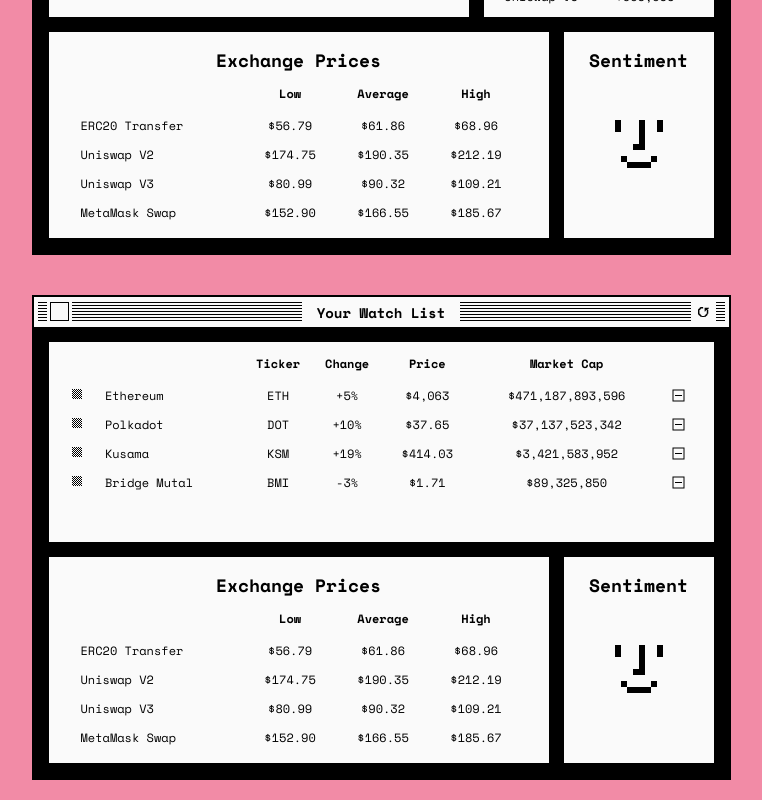
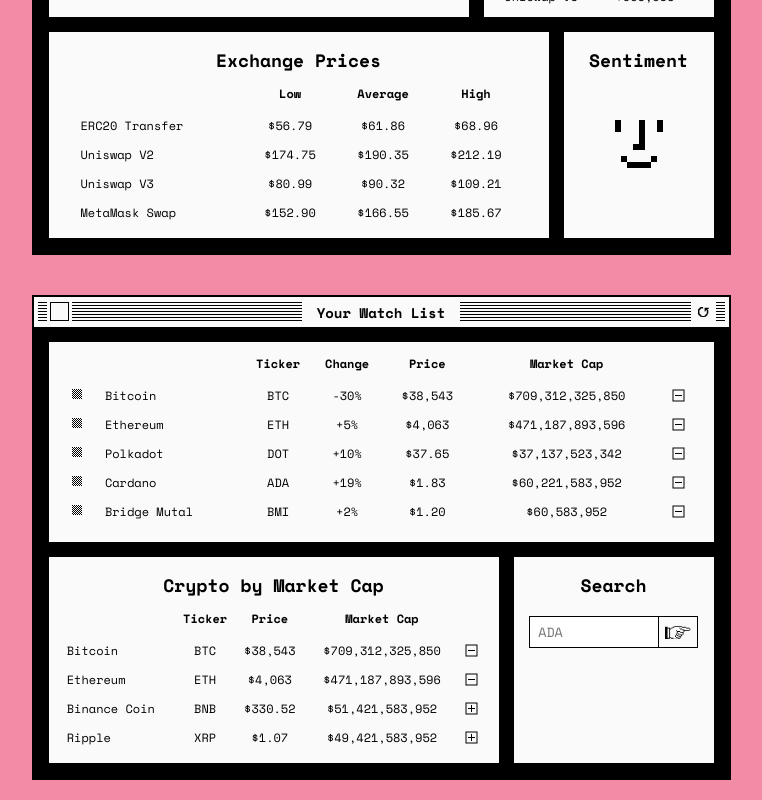
Before and after one commit to oisa/curly, a React (Create React App) app: page / in a window 1280 px wide. Shown: the part 454-1254 px from the top of the page, without its empty margins (259-1021 px from the left). Built offline with nearby package versions, Linux system fonts and the light colour scheme.

Commit message:
Adds entire watch list widget in with again, minor tweaks to the CSS.

```diff
--- a/src/App.css
+++ b/src/App.css
@@ -22,6 +22,7 @@
   /* ----- Padding standards ----- */
 
   --padding-titles: 15px;
+  --padding-general: 15px;
 
   /* ----- Line weight standards ----- */
 
@@ -175,6 +176,21 @@
   cursor: pointer;
   fill: rgb(var(--secondary-window));
   stroke: rgb(var(--primary-window));
+  position: relative;
+  top: 2px;
+}
+
+.icon-button-add {
+  cursor: pointer;
+  fill: rgb(var(--secondary-window));
+  stroke: rgb(var(--primary-window));
+  position: relative;
+  top: 2px;
+}
+
+.icon-button-pointing-hand {
+  cursor: pointer;
+  fill: rgb(var(--primary-window));
   position: relative;
   top: 2px;
 }
@@ -340,6 +356,11 @@
   justify-content: center;
 }
 
+.generic-title {
+  text-align: center;
+  padding: var(--padding-titles);
+}
+
 
 /* ----- Table Styling ----- */
 
@@ -377,6 +398,12 @@
 
 .wishlist-table > tr > td:nth-of-type(2) {
   text-align: left;
+}
+
+.crypto-by-market-cap-table {
+  margin: -10px 0 10px 0;
+  width: 95%;
+  text-align: center;
 }
 
 
@@ -422,7 +449,6 @@
   padding: var(--padding-titles);
 }
 
-
 /* Exchange Prices Module */
 .eth-gas-fees-exchange-prices-container {
   width: 500px;
@@ -431,10 +457,6 @@
   display: flex;
   flex-direction: column;
   align-items: center;
-}
-
-.eth-gas-fees-exchange-prices-title {
-  padding: var(--padding-titles);
 }
 
 /* Market Sentiment Module */
@@ -474,6 +496,55 @@
   display: flex;
   flex-direction: column;
   align-items: center;
+}
+
+/* Module Crypto By Market Cap */
+.crypto-by-market-cap-container {
+  width: 450px;
+  min-height: 200px;
+  color: rgb(var(--primary-window));
+  background-color: rgb(var(--secondary-window));
+  display: flex;
+  flex-direction: column;
+  align-items: center;
+}
+
+/* Module Search */
+.search-container {
+  width: 200px;
+  min-height: 200px;
+  color: rgb(var(--primary-window));
+  background-color: rgb(var(--secondary-window));
+  display: flex;
+  flex-direction: column;
+  align-items: center;
+}
+
+.search-element-container {
+  display: flex;
+  flex-direction: row;
+  padding: 0 var(--padding-general) var(--padding-general) var(--padding-general);
+  justify-content: center;
+}
+
+input[type="field" i] {
+  padding: 5px;
+  font-family: 'Space Mono', monospace;
+  outline: 1px solid rgb(var(--primary-window));
+  width: 70%;
+  border: none;
+}
+
+input[type="field" i]::placeholder {
+  padding: 3px;
+}
+
+.search-element-container > button {
+  background-color: rgb(var(--secondary-window));
+  border: none;
+  outline: 1px solid rgb(var(--primary-window));
+  cursor: pointer;
+
 }
 
 
--- /dev/null
+++ b/src/assets/IconButtonAdd.js
@@ -0,0 +1,12 @@
+const IconButtonAdd = () => {
+  return (
+    <svg className="icon-button-add" width="13" height="13" viewBox="0 0 13 13" fill="none" xmlns="http://www.w3.org/2000/svg">
+    <rect x="1" y="1" width="11" height="11" />
+    <line x1="3" y1="6.5" x2="10" y2="6.5" />
+    <line x1="6.5" y1="3" x2="6.5" y2="10" />
+    </svg>
+
+  )
+}
+
+export default IconButtonAdd;
--- /dev/null
+++ b/src/assets/IconButtonPointingHand.js
@@ -0,0 +1,31 @@
+const IconButtonPointingHand = () => {
+  return (
+    <svg className="icon-button-pointing-hand" width="25.5" height="13.5" viewBox="0 0 34 18" fill="none" xmlns="http://www.w3.org/2000/svg">
+    <path d="M19.125 2.25H20.25V3.375H19.125V2.25Z" />
+    <path d="M14.625 5.625H15.75V6.75H14.625V5.625Z" />
+    <path fill-rule="evenodd" clip-rule="evenodd" d="M0 2.25V3.375V4.5V5.625V6.75V7.875V9V10.125V11.25V12.375V13.5V14.625V15.75V16.875V18H1.125H2.25H3.375V16.875H4.5H5.625H6.75V15.75H7.875V14.625H6.75V13.5V12.375V11.25V10.125V9V7.875V6.75V5.625V4.5H7.875V3.375H6.75V2.25H5.625H4.5H3.375V1.125H2.25H1.125H0V2.25ZM3.375 10.125V9V7.875V6.75V5.625V4.5V3.375H4.5H5.625V4.5V5.625V6.75V7.875V9V10.125V11.25V12.375V13.5V14.625V15.75H4.5H3.375V14.625V13.5V12.375V11.25V10.125Z" />
+    <path d="M9 15.75H7.875V16.875H9H10.125H11.25V15.75H10.125H9Z" />
+    <path d="M12.375 16.875H11.25V18H12.375H13.5H14.625H15.75H16.875V16.875H15.75H14.625H13.5H12.375Z" />
+    <path d="M9 2.25H7.875V3.375H9H10.125V2.25H9Z" />
+    <path d="M11.25 1.125H10.125V2.25H11.25H12.375V1.125H11.25Z" />
+    <path d="M13.5 0H12.375V1.125H13.5H14.625H15.75H16.875H18H19.125H20.25H21.375H22.5V0H21.375H20.25H19.125H18H16.875H15.75H14.625H13.5Z" />
+    <path d="M28.125 1.125H27H25.875H24.75H23.625H22.5V2.25H23.625H24.75H25.875H27H28.125V1.125Z" />
+    <path d="M22.5 3.375H21.375H20.25V4.5H21.375H22.5V3.375Z" />
+    <path d="M25.875 7.875V6.75H27H28.125H29.25H30.375H31.5H32.625V5.625H31.5H30.375H29.25H28.125H27H25.875V4.5H24.75H23.625H22.5V5.625H23.625H24.75V6.75V7.875H25.875Z" />
+    <path d="M24.75 11.25V10.125V9V7.875H23.625H22.5H21.375H20.25V9H21.375H22.5H23.625V10.125V11.25H24.75Z" />
+    <path d="M16.875 10.125V9V7.875H18H19.125H20.25V6.75H19.125H18H16.875H15.75V7.875V9V10.125H16.875Z" />
+    <path d="M18 10.125H16.875V11.25H18H19.125V10.125H18Z" />
+    <path d="M20.25 11.25H19.125V12.375H20.25H21.375V13.5H22.5V12.375H23.625V11.25H22.5H21.375H20.25Z" />
+    <path d="M21.375 15.75V14.625V13.5H20.25H19.125H18V14.625H19.125H20.25V15.75H21.375Z" />
+    <path d="M18 12.375H16.875H15.75V13.5H16.875H18V12.375Z" />
+    <path d="M15.75 12.375V11.25V10.125H14.625V11.25V12.375H15.75Z" />
+    <path d="M14.625 14.625V13.5V12.375H13.5V13.5V14.625H14.625Z" />
+    <path d="M16.875 14.625H15.75H14.625V15.75H15.75H16.875V14.625Z" />
+    <path d="M18 15.75H16.875V16.875H18H19.125H20.25V15.75H19.125H18Z" />
+    <path d="M32.625 2.25H31.5H30.375H29.25H28.125V3.375H29.25H30.375H31.5H32.625V2.25Z" />
+    <path d="M33.75 5.625V4.5V3.375H32.625V4.5V5.625H33.75Z" />
+    </svg>
+  )
+}
+
+export default IconButtonPointingHand;
--- a/src/components/EthGasMonitorWidgetModules/EthGasFeesExchangePrices.js
+++ b/src/components/EthGasMonitorWidgetModules/EthGasFeesExchangePrices.js
@@ -1,7 +1,7 @@
 const EthGasFeesExchangePrices = () => {
   return (
     <div className="eth-gas-fees-exchange-prices-container module">
-      <h3 className="eth-gas-fees-exchange-prices-title">
+      <h3 className="generic-title">
         Exchange Prices
       </h3>
 
--- a/src/components/EthGasMonitorWidgetModules/EthGasFeesMarketSentiment.js
+++ b/src/components/EthGasMonitorWidgetModules/EthGasFeesMarketSentiment.js
@@ -3,7 +3,7 @@
 const EthGasFeesMarketSentiment = () => {
   return (
     <div className="eth-gas-fees-market-sentiment-container module">
-      <h3 className="eth-gas-fees-market-sentiment-title">
+      <h3 className="generic-title">
         Sentiment
       </h3>
 
--- a/src/components/EthGasMonitorWidgetModules/EthGasFeesTopGuzzlers.js
+++ b/src/components/EthGasMonitorWidgetModules/EthGasFeesTopGuzzlers.js
@@ -1,7 +1,7 @@
 const EthGasFeesTopGuzzlers = () => {
   return (
     <div className="eth-gas-fees-top-guzzlers-container module">
-      <h3 className="eth-gas-fees-top-guzzlers-title">
+      <h3 className="generic-title">
         Top Guzzlers
       </h3>
 
@@ -13,7 +13,7 @@
         </tr>
 
         <tr>
-          <td className="eth-gas-fees-top-guzzlers-name" >Uniswap V2</td>
+          <td>Uniswap V2</td>
           <td>$3,897,193.02</td>
         </tr>
 
--- a/src/components/WidgetWatchList.js
+++ b/src/components/WidgetWatchList.js
@@ -1,7 +1,8 @@
 // Components
 import ModuleWatchList from './WidgetWatchListModules/ModuleWatchList';
-import EthGasFeesExchangePrices from './EthGasMonitorWidgetModules/EthGasFeesExchangePrices';
-import EthGasFeesMarketSentiment from './EthGasMonitorWidgetModules/EthGasFeesMarketSentiment';
+import ModuleCryptoByMarketCap from './WidgetWatchListModules/ModuleCryptoByMarketCap';
+import ModuleSearch from './WidgetWatchListModules/ModuleSearch';
+
 
 // Icons and Graphics
 import BarBackground from '../assets/BarBackground';
@@ -36,8 +37,8 @@
           </div>
 
           <div className="window-row">
-            <EthGasFeesExchangePrices />
-            <EthGasFeesMarketSentiment />
+            <ModuleCryptoByMarketCap />
+            <ModuleSearch />
           </div>
         </div>
 
--- a/src/components/WidgetWatchListModules/ModuleCryptoByMarketCap.js
+++ b/src/components/WidgetWatchListModules/ModuleCryptoByMarketCap.js
@@ -0,0 +1,61 @@
+import IconGrab from '../../assets/IconGrab';
+import IconButtonRemove from '../../assets/IconButtonRemove';
+import IconButtonAdd from '../../assets/IconButtonAdd';
+
+const ModuleCryptoByMarketCap = () => {
+  return (
+    <div className="crypto-by-market-cap-container module" >
+
+      <h3 className="generic-title">
+        Crypto by Market Cap
+      </h3>
+
+      <table className="crypto-by-market-cap-table">
+
+        <tr>
+          <th></th>
+          <th>Ticker</th>
+          <th>Price</th>
+          <th>Market Cap</th>
+          <th></th>
+        </tr>
+
+        <tr>
+          <td>Bitcoin</td>
+          <td>BTC</td>
+          <td>$38,543</td>
+          <td>$709,312,325,850</td>
+          <td><IconButtonRemove /></td>
+        </tr>
+
+        <tr>
+          <td>Ethereum</td>
+          <td>ETH</td>
+          <td>$4,063</td>
+          <td>$471,187,893,596</td>
+          <td><IconButtonRemove /></td>
+        </tr>
+
+        <tr>
+          <td>Binance Coin</td>
+          <td>BNB</td>
+          <td>$330.52</td>
+          <td>$51,421,583,952</td>
+          <td><IconButtonAdd /></td>
+        </tr>
+
+        <tr>
+          <td>Ripple</td>
+          <td>XRP</td>
+          <td>$1.07</td>
+          <td>$49,421,583,952</td>
+          <td><IconButtonAdd /></td>
+        </tr>
+
+      </table>
+
+    </div>
+  )
+}
+
+export default ModuleCryptoByMarketCap;
--- /dev/null
+++ b/src/components/WidgetWatchListModules/ModuleSearch.js
@@ -0,0 +1,20 @@
+import IconButtonPointingHand from '../../assets/IconButtonPointingHand';
+
+const ModuleSearch = () => {
+  return (
+    <div className="search-container module" >
+
+      <h3 className="generic-title">
+        Search
+      </h3>
+
+      <div className="search-element-container">
+        <input type="field" placeholder="ADA"></input>
+        <button><IconButtonPointingHand /></button>
+      </div>
+
+    </div>
+  )
+}
+
+export default ModuleSearch;
--- a/src/components/WidgetWatchListModules/ModuleWatchList.js
+++ b/src/components/WidgetWatchListModules/ModuleWatchList.js
@@ -1,5 +1,6 @@
 import IconGrab from '../../assets/IconGrab';
 import IconButtonRemove from '../../assets/IconButtonRemove';
+import IconButtonAdd from '../../assets/IconButtonAdd';
 
 const ModuleWatchList = () => {
   return (
@@ -15,6 +16,16 @@
           <th>Price</th>
           <th>Market Cap</th>
           <th></th>
+        </tr>
+
+        <tr>
+          <td><IconGrab /></td>
+          <td>Bitcoin</td>
+          <td>BTC</td>
+          <td>-30%</td>
+          <td>$38,543</td>
+          <td>$709,312,325,850</td>
+          <td><IconButtonRemove /></td>
         </tr>
 
         <tr>
@@ -39,11 +50,11 @@
 
         <tr>
           <td><IconGrab /></td>
-          <td>Kusama</td>
-          <td>KSM</td>
+          <td>Cardano</td>
+          <td>ADA</td>
           <td>+19%</td>
-          <td>$414.03</td>
-          <td>$3,421,583,952</td>
+          <td>$1.83</td>
+          <td>$60,221,583,952</td>
           <td><IconButtonRemove /></td>
         </tr>
 
@@ -51,9 +62,9 @@
           <td><IconGrab /></td>
           <td>Bridge Mutal</td>
           <td>BMI</td>
-          <td>-3%</td>
-          <td>$1.71</td>
-          <td>$89,325,850</td>
+          <td>+2%</td>
+          <td>$1.20</td>
+          <td>$60,583,952</td>
           <td><IconButtonRemove /></td>
         </tr>
 
```
Also changed, not shown: src/assets/icon-button-pointing-hand.svg (renamed from src/assets/icon-pointing-hand.svg).
